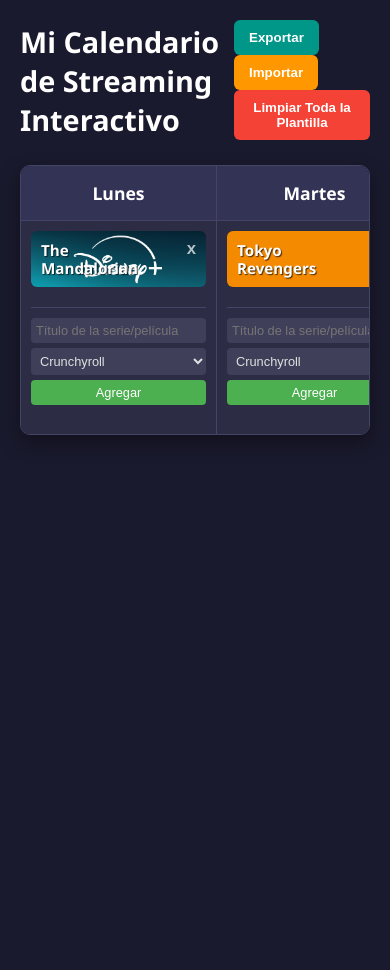
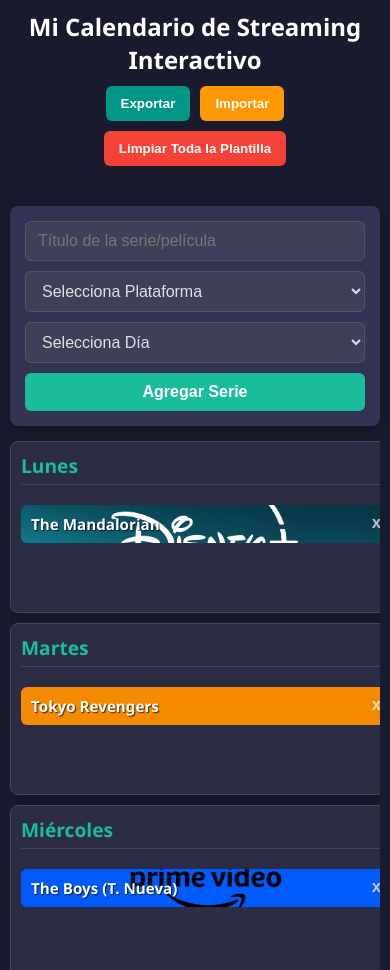
Before and after one commit to ChamorroDev/calendario-interactivo, a plain HTML site: page html/index.html in a window 390 px wide. Shown: the top 970 px of the page. Before the commit the page ends 844 px from the top, so only its background shows below. Drawn offline with Linux system fonts and the light colour scheme.

Commit message:
ajuste de boton y eliminacion de agregar por dia

```diff
--- a/html/index.html
+++ b/html/index.html
@@ -3,7 +3,7 @@
 <head>
     <meta charset="UTF-8">
     <meta name="viewport" content="width=device-width, initial-scale=1.0">
-    <title>Mi Calendario Interactivo Drag & Drop</title>
+    <title>Mi Calendario Interactivo</title>
     <style>
         /* ==================================== */
         /* 1. CONFIGURACIÓN DE COLORES Y FUENTES */
@@ -24,7 +24,7 @@
         }
 
         /* ==================================== */
-        /* 2. ESTILOS GLOBALES Y CALENDARIO */
+        /* 2. ESTILOS GLOBALES Y CONTENEDORES */
         /* ==================================== */
         body {
             font-family: 'Segoe UI', Tahoma, Geneva, Verdana, sans-serif;
@@ -32,22 +32,76 @@
             padding: 20px;
             background-color: var(--color-fondo-principal);
             color: var(--color-texto);
+            min-width: 300px; /* Asegura un mínimo para evitar problemas */
         }
 
+        /* HEADER y BOTONES */
         .header-container {
             display: flex;
             justify-content: space-between;
             align-items: center;
+            flex-wrap: wrap; /* Permitir que los elementos se envuelvan en móvil */
             max-width: 1300px;
             margin: 0 auto 25px auto;
         }
 
         h1 {
             color: white;
-            margin: 0;
+            margin: 0 0 10px 0; /* Espacio inferior en móvil */
             font-size: 1.8em;
+            width: 100%; /* Ocupar todo el ancho en móvil */
         }
 
+        .controles-export-import {
+            display: flex;
+            gap: 10px;
+            flex-wrap: wrap; /* Permitir que los botones se envuelvan */
+            margin-bottom: 15px; /* Espacio con el formulario */
+        }
+
+        /* FORMULARIO SUPERIOR ÚNICO */
+        #formulario-unico {
+            display: flex;
+            gap: 15px;
+            align-items: center;
+            padding: 15px 20px;
+            background-color: #333355;
+            border-radius: 8px;
+            margin: 20px auto;
+            max-width: 1300px;
+            box-shadow: 0 4px 10px rgba(0, 0, 0, 0.3);
+        }
+
+        #formulario-unico input,
+        #formulario-unico select,
+        #formulario-unico button {
+            padding: 10px 12px;
+            border: 1px solid #555;
+            border-radius: 6px;
+            background-color: #3f3f5a;
+            color: var(--color-texto);
+            font-size: 1em;
+            flex-grow: 1;
+            min-width: 100px; /* Base mínima para los campos */
+        }
+
+        #formulario-unico button {
+            background-color: #1abc9c;
+            border: none;
+            color: white;
+            font-weight: bold;
+            transition: background-color 0.2s, transform 0.1s;
+            min-width: 120px; /* Botón de agregar más prominente */
+        }
+        #formulario-unico button:hover {
+            background-color: #16a085;
+            transform: translateY(-1px);
+        }
+
+
+        /* ==================================== */
+        /* 3. ESTILOS DE CALENDARIO (GRID) */
+        /* ==================================== */
         .calendario {
             display: grid;
             grid-template-columns: repeat(7, 1fr);
@@ -59,9 +113,6 @@
             margin: 0 auto;
         }
 
-        /* ==================================== */
-        /* 3. CABECERAS (DÍAS) Y CELDAS */
-        /* ==================================== */
         .dia-nombre {
             background-color: #333355;
             color: white;
@@ -107,28 +158,31 @@
             display: flex;
             justify-content: space-between;
             align-items: flex-start;
-            transition: opacity 0.3s;
             line-height: 1.2;
-            cursor: grab; /* Indica que el elemento es arrastrable */
+            cursor: grab;
         }
-
-        /* Contenedor del nombre */
         .nombre-serie {
+            /* MANTENER ESTO EN VERSIÓN ESCRITORIO */
             word-wrap: break-word;
             overflow-wrap: break-word;
             max-width: calc(100% - 30px);
+
+            /* NUEVO: Forzar el ajuste de palabras en caso de títulos muy largos sin espacios */
+            word-break: break-all; /* Fuerza el salto de línea incluso en palabras largas */
         }
-
-        /* Clases de colores de plataforma */
+        /* [Clases de colores de plataforma y .btn-eliminar...] - Mantenidos igual */
         .crunchyroll { background-color: var(--color-crunchyroll); }
         .primevideo { background-color: var(--color-primevideo); }
         .hbomax { background-color: var(--color-hbomax); }
         .netflix { background-color: var(--color-netflix); }
-        .disneyplus { background-color: var(--color-disneyplus); } /* NUEVO */
+        .disneyplus { background-color: var(--color-disneyplus); }
 
-        /* ==================================== */
-        /* 5. BOTONES Y FORMULARIO */
-        /* ==================================== */
+        .fondo-plataforma {
+            background-size: cover;
+            background-position: center;
+            background-blend-mode: multiply;
+        }
+
         .btn-eliminar {
             background: none;
             border: none;
@@ -148,56 +202,7 @@
             text-shadow: none;
         }
 
-        .form-agregar {
-            display: flex;
-            flex-direction: column;
-            gap: 5px;
-            margin-top: 10px;
-            padding-top: 10px;
-            border-top: 1px solid var(--color-borde);
-        }
-        .form-agregar input, .form-agregar select, .form-agregar button {
-            padding: 5px;
-            border: none;
-            border-radius: 4px;
-            font-size: 0.8em;
-        }
-        .form-agregar input, .form-agregar select {
-            background-color: #3f3f5a;
-            color: var(--color-texto);
-        }
-        .form-agregar button {
-            background-color: #4CAF50;
-            color: white;
-            cursor: pointer;
-            transition: background-color 0.2s;
-        }
-        .form-agregar button:hover {
-            background-color: #45a049;
-        }
-
-        .btn-limpiar {
-            padding: 10px 15px;
-            background-color: #f44336;
-            color: white;
-            border: none;
-            border-radius: 6px;
-            cursor: pointer;
-            font-weight: bold;
-            transition: background-color 0.2s;
-        }
-        .btn-limpiar:hover {
-            background-color: #d32f2f;
-        }
-
-        .fondo-plataforma {
-            background-size: cover;
-            background-position: center;
-            background-blend-mode: multiply;
-        }
-        /* ==================================== */
-        /* 6. ESTILOS DE BOTONES SUPERIORES */
-        /* ==================================== */
+        /* [Estilos de botones superiores...] - Mantenidos igual */
         .btn-limpiar, .btn-exportar, .btn-importar {
             padding: 10px 15px;
             border: none;
@@ -217,6 +222,115 @@
 
         #importFile { display: none; }
 
+
+        /* ==================================== */
+        /* 5. MEDIA QUERIES (RESPONSIVE) */
+        /* ==================================== */
+
+        /* Para pantallas Medianas (Tablets en horizontal/vertical): 700px a 1000px */
+        @media (max-width: 1000px) {
+            .calendario {
+                /* Cambiar a 3 columnas para tablet */
+                grid-template-columns: repeat(3, 1fr);
+            }
+
+            /* Corregir bordes de la nueva cuadrícula */
+            .dia-nombre, .celda {
+                border-right: 1px solid var(--color-borde);
+            }
+            .dia-nombre:nth-child(3n),
+            .celda:nth-child(3n) {
+                border-right: none;
+            }
+            .celda:nth-child(7n) { /* Eliminar el estilo anterior de 7 columnas */
+                border-right: 1px solid var(--color-borde);
+            }
+        }
+
+        /* Para pantallas Pequeñas (Móviles): Menos de 700px */
+        @media (max-width: 700px) {
+            body {
+                padding: 10px;
+            }
+
+
+            h1 {
+                font-size: 1.5em;
+                text-align: center;
+            }
+            .nombre-serie {
+                max-width: calc(100% - 25px);
+            }
+
+            /* Controles y Formulario */
+            .header-container {
+                justify-content: center;
+            }
+            .controles-export-import {
+                justify-content: center;
+                width: 100%;
+            }
+
+            #formulario-unico {
+                /* Apilar los campos verticalmente */
+                flex-direction: column;
+                gap: 10px;
+                padding: 15px;
+                margin: 15px 0;
+            }
+            #formulario-unico input,
+            #formulario-unico select,
+            #formulario-unico button {
+                width: 100%; /* Ocupar todo el ancho disponible */
+                min-width: unset;
+                box-sizing: border-box; /* Incluir padding y border en el ancho */
+            }
+            .calendario {
+                display: flex;
+                flex-direction: column;
+                border: none;
+                box-shadow: none;
+                border-radius: 0;
+            }
+
+            /* ASEGURA EL ANCHO DEL CONTENIDO EN MÓVIL */
+            .contenido {
+                /* Usar el 100% del ancho del padre (la celda) */
+                width: 100%;
+                /* Garantizar que el padding y border no causen desbordamiento */
+                box-sizing: border-box;
+            }
+            .dia-nombre {
+                display: none; /* Ocultamos los nombres que están en el header del grid */
+            }
+
+            .celda {
+                /* Asegurar que las celdas se vean como bloques separados */
+                width: 100%;
+                margin-bottom: 10px;
+                border: 1px solid var(--color-borde);
+                border-radius: 8px;
+                box-shadow: 0 4px 10px rgba(0, 0, 0, 0.2);
+            }
+
+            /* TÍTULO VISIBLE DEL DÍA EN MÓVIL (Añadido con JS) */
+            .celda::before {
+                content: attr(data-dia);
+                display: block;
+                font-size: 1.2em;
+                font-weight: bold;
+                color: #1abc9c; /* Color de acento */
+                margin-bottom: 10px;
+                padding-bottom: 5px;
+                border-bottom: 1px solid var(--color-borde);
+            }
+
+            /* Limpiar bordes innecesarios */
+            .celda:nth-child(3n), .celda:nth-child(7n) {
+                border-right: 1px solid var(--color-borde);
+            }
+        }
+
     </style>
 </head>
 <body>
@@ -232,6 +346,16 @@
         </div>
     </div>
 
+    <form id="formulario-unico">
+        <input type="text" placeholder="Título de la serie/película" required name="nombre">
+        <select name="plataforma" required>
+            <option value="" disabled selected>Selecciona Plataforma</option>
+            </select>
+        <select name="dia" required>
+            <option value="" disabled selected>Selecciona Día</option>
+            </select>
+        <button type="submit">Agregar Serie</button>
+    </form>
     <div class="calendario" id="calendario">
         <div class="dia-nombre">Lunes</div>
         <div class="dia-nombre">Martes</div>
@@ -263,7 +387,47 @@
         };
 
         // ===========================================
-        // 1. GESTIÓN DE DATOS Y LOCALSTORAGE
+        // LÓGICA DEL FORMULARIO ÚNICO
+        // ===========================================
+
+        function inicializarFormularioUnico() {
+            const form = document.getElementById('formulario-unico');
+            const selectDia = form.querySelector('select[name="dia"]');
+            const selectPlataforma = form.querySelector('select[name="plataforma"]');
+
+            // Llenar SELECT de Días
+            DIAS.forEach(dia => {
+                selectDia.innerHTML += `<option value="${dia}">${dia}</option>`;
+            });
+
+            // Llenar SELECT de Plataformas
+            Object.keys(PLATAFORMAS).forEach(p => {
+                selectPlataforma.innerHTML += `<option value="${p}">${p}</option>`;
+            });
+
+            // Manejar el envío del formulario
+            form.onsubmit = function(event) {
+                event.preventDefault();
+                const nombre = event.target.nombre.value;
+                const plataforma = event.target.plataforma.value;
+                const dia = event.target.dia.value;
+
+                if (nombre && plataforma && dia) {
+                    agregarItem(dia, nombre, plataforma);
+
+                    // Resetear los campos después de agregar
+                    event.target.nombre.value = '';
+                    selectPlataforma.value = '';
+                    selectDia.value = '';
+                } else {
+                    alert('Por favor, completa todos los campos (Título, Plataforma y Día).');
+                }
+            };
+        }
+
+
+        // ===========================================
+        // GESTIÓN DE DATOS Y LOCALSTORAGE
         // ===========================================
 
         function cargarCalendario() {
@@ -271,9 +435,7 @@
             return datosGuardados ? JSON.parse(datosGuardados) : {
                 'Lunes': [{nombre: "The Mandalorian", plataforma: "Disney+", id: Date.now() + 1}],
                 'Martes': [{nombre: "Tokyo Revengers", plataforma: "Crunchyroll", id: Date.now() + 2}],
-                'Miércoles': [{nombre: "The Boys (Temporada Nueva)", plataforma: "Prime Video", id: Date.now() + 3}],
-                'Jueves': [{nombre: "House of the Dragon", plataforma: "HBO Max", id: Date.now() + 4}],
-                'Viernes': [{nombre: "Black Mirror", plataforma: "Netflix", id: Date.now() + 5}],
+                'Miércoles': [{nombre: "The Boys (T. Nueva)", plataforma: "Prime Video", id: Date.now() + 3}],
             };
         }
 
@@ -283,18 +445,70 @@
 
         function agregarItem(dia, nombre, plataforma) {
             const calendario = cargarCalendario();
-            const nuevoItem = {
-                nombre: nombre,
-                plataforma: plataforma,
-                id: Date.now()
-            };
+            const nuevoItem = { nombre, plataforma, id: Date.now() };
 
-            if (!calendario[dia]) {
-                calendario[dia] = [];
-            }
+            if (!calendario[dia]) { calendario[dia] = []; }
             calendario[dia].push(nuevoItem);
+
             guardarCalendario(calendario);
             dibujarCalendario();
+        }
+
+        function eliminarItem(dia, id) {
+            const calendario = cargarCalendario();
+            calendario[dia] = calendario[dia].filter(item => item.id !== id);
+            guardarCalendario(calendario);
+            dibujarCalendario();
+        }
+
+        function limpiarPlantilla() {
+            if (confirm("¿Estás seguro de que quieres borrar TODAS las series y películas del calendario? Esta acción es irreversible.")) {
+                localStorage.removeItem('miCalendarioSeries');
+                dibujarCalendario();
+            }
+        }
+
+        function moverItem(origenDia, destinoDia, itemId) {
+            const calendario = cargarCalendario();
+
+            let itemIndex = -1;
+            const itemMovido = calendario[origenDia].find((item, index) => {
+                if (item.id == itemId) {
+                    itemIndex = index;
+                    return true;
+                }
+                return false;
+            });
+
+            if (!itemMovido) return;
+
+            calendario[origenDia].splice(itemIndex, 1);
+
+            if (!calendario[destinoDia]) {
+                calendario[destinoDia] = [];
+            }
+            calendario[destinoDia].push(itemMovido);
+
+            guardarCalendario(calendario);
+            dibujarCalendario();
+        }
+
+        function exportarCalendario() {
+            const calendarioDatos = cargarCalendario();
+            const datosJSON = JSON.stringify(calendarioDatos, null, 2);
+
+            const blob = new Blob([datosJSON], { type: 'application/json' });
+            const url = URL.createObjectURL(blob);
+
+            const a = document.createElement('a');
+            a.href = url;
+            a.download = `calendario_series_${new Date().toISOString().slice(0, 10)}.json`;
+            document.body.appendChild(a);
+            a.click();
+            document.body.removeChild(a);
+            URL.revokeObjectURL(url);
+
+            alert('¡Calendario exportado con éxito!');
         }
 
         function importarCalendario(event) {
@@ -323,83 +537,20 @@
             reader.readAsText(file);
         }
 
-        function exportarCalendario() {
-            const calendarioDatos = cargarCalendario();
-            const datosJSON = JSON.stringify(calendarioDatos, null, 2);
-
-            const blob = new Blob([datosJSON], { type: 'application/json' });
-            const url = URL.createObjectURL(blob);
-
-            const a = document.createElement('a');
-            a.href = url;
-            a.download = `calendario_series_${new Date().toISOString().slice(0, 10)}.json`;
-            document.body.appendChild(a);
-            a.click();
-            document.body.removeChild(a);
-            URL.revokeObjectURL(url);
-
-            alert('¡Calendario exportado con éxito!');
-        }
-
-
-        function eliminarItem(dia, id) {
-            const calendario = cargarCalendario();
-            calendario[dia] = calendario[dia].filter(item => item.id !== id);
-            guardarCalendario(calendario);
-            dibujarCalendario();
-        }
-
-        function limpiarPlantilla() {
-            if (confirm("¿Estás seguro de que quieres borrar TODAS las series y películas del calendario? Esta acción es irreversible.")) {
-                localStorage.removeItem('miCalendarioSeries');
-                dibujarCalendario();
-            }
-        }
-
-        function moverItem(origenDia, destinoDia, itemId) {
-            const calendario = cargarCalendario();
-
-            // 1. Encontrar y extraer el item del día de origen
-            let itemIndex = -1;
-            const itemMovido = calendario[origenDia].find((item, index) => {
-                if (item.id == itemId) {
-                    itemIndex = index;
-                    return true;
-                }
-                return false;
-            });
-
-            if (!itemMovido) return;
-
-            // 2. Eliminar del origen
-            calendario[origenDia].splice(itemIndex, 1);
-
-            // 3. Añadir al destino
-            if (!calendario[destinoDia]) {
-                calendario[destinoDia] = [];
-            }
-            calendario[destinoDia].push(itemMovido);
-
-            // 4. Guardar y redibujar
-            guardarCalendario(calendario);
-            dibujarCalendario();
-        }
-
-
         // ===========================================
-        // 2. DIBUJO Y MANEJO DE DRAG & DROP
+        // DIBUJO Y DRAG & DROP
         // ===========================================
 
         function crearItemHTML(dia, item) {
             const config = PLATAFORMAS[item.plataforma];
-
             let estiloFondo = '';
             let clases = [config.class];
 
+            const colorFondo = (item.plataforma === 'HBO Max' || item.plataforma === 'Disney+') ? config.color.replace('var(--', '#').replace(')', '') : config.color;
+
             if (config.image) {
                 clases.push('fondo-plataforma');
-                // Estilo dinámico para la imagen de fondo con opacidad
-                estiloFondo = `background-image: url('${config.image}'); background-color: ${config.color.replace('var(--', 'rgba(').replace(')', ', 0.7)')};`;
+                estiloFondo = `background-image: url('${config.image}'); background-color: ${colorFondo.replace('#', 'rgba(') + (colorFondo.includes('var') ? '' : 'd0')};`;
             } else {
                 estiloFondo = `background-color: ${config.color};`;
             }
@@ -415,62 +566,29 @@
                 <span class="nombre-serie">${item.nombre}</span>
                 <button class="btn-eliminar" onclick="eliminarItem('${dia}', ${item.id})">x</button>
             `;
-
             div.addEventListener('dragstart', handleDragStart);
-
             return div;
         }
 
-        // Funciones de Drag and Drop
         function handleDragStart(e) {
             e.dataTransfer.setData('itemId', e.target.getAttribute('data-id'));
             e.dataTransfer.setData('origenDia', e.target.getAttribute('data-dia-origen'));
         }
 
-        function handleDragOver(e) {
-            e.preventDefault();
-            e.currentTarget.classList.add('drag-over');
-        }
-
-        function handleDragLeave(e) {
-            e.currentTarget.classList.remove('drag-over');
-        }
+        function handleDragOver(e) { e.preventDefault(); e.currentTarget.classList.add('drag-over'); }
+        function handleDragLeave(e) { e.currentTarget.classList.remove('drag-over'); }
 
         function handleDrop(e) {
             e.preventDefault();
             e.currentTarget.classList.remove('drag-over');
 
-            // Obtener los datos del elemento arrastrado
             const itemId = e.dataTransfer.getData('itemId');
             const origenDia = e.dataTransfer.getData('origenDia');
-
-            // Obtener el día de destino (la celda donde se soltó)
             const destinoDia = e.currentTarget.getAttribute('data-dia');
 
             if (origenDia && destinoDia && itemId) {
                 moverItem(origenDia, destinoDia, parseInt(itemId));
             }
-        }
-
-
-        function crearFormularioHTML(dia) {
-            const form = document.createElement('form');
-            form.className = 'form-agregar';
-            form.innerHTML = `
-                <input type="text" placeholder="Título de la serie/película" required name="nombre">
-                <select name="plataforma">
-                    ${Object.keys(PLATAFORMAS).map(p => `<option value="${p}">${p}</option>`).join('')}
-                </select>
-                <button type="submit">Agregar</button>
-            `;
-            form.onsubmit = function(event) {
-                event.preventDefault();
-                const nombre = event.target.nombre.value;
-                const plataforma = event.target.plataforma.value;
-                agregarItem(dia, nombre, plataforma);
-                event.target.nombre.value = '';
-            };
-            return form;
         }
 
         function dibujarCalendario() {
@@ -492,16 +610,18 @@
                         celda.appendChild(crearItemHTML(dia, item));
                     });
                 }
-
-                celda.appendChild(crearFormularioHTML(dia));
             });
         }
 
-        // Iniciar el calendario y hacer la función de limpieza global
-        document.addEventListener('DOMContentLoaded', dibujarCalendario);
+        // Asignar funciones globales e inicializar el formulario único
+        document.addEventListener('DOMContentLoaded', () => {
+            inicializarFormularioUnico();
+            dibujarCalendario();
+        });
+
+        // Exponer funciones necesarias globalmente
         window.eliminarItem = eliminarItem;
         window.limpiarPlantilla = limpiarPlantilla;
-        // La función moverItem es interna, no necesita estar en window.
         window.exportarCalendario = exportarCalendario;
         window.importarCalendario = importarCalendario;
     </script>
```
